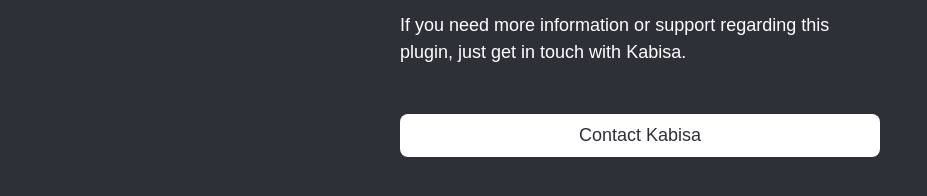
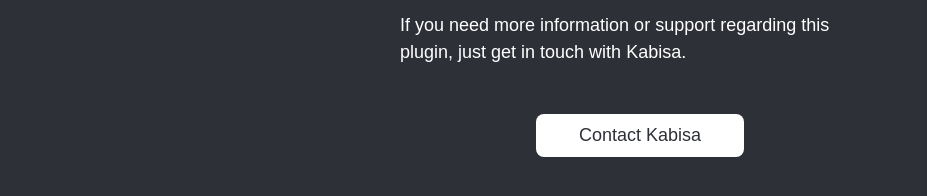
Before and after one commit to kabisa/indoor-positioning-cordova-plugin, a website: page docs/index.html in a window 1280 px wide. Shown: the part 596-792 px from the top of the page, without its empty margins (0-927 px from the left). Drawn offline with Linux system fonts and the light colour scheme.

Commit message:
Make button a little narrower

```diff
--- a/docs/index.html
+++ b/docs/index.html
@@ -61,6 +61,7 @@
         display: flex;
         justify-content: center;
         margin: 3rem auto;
+        max-width: 12rem;
         padding: 0.5rem;
         text-decoration: none;
       }
```
